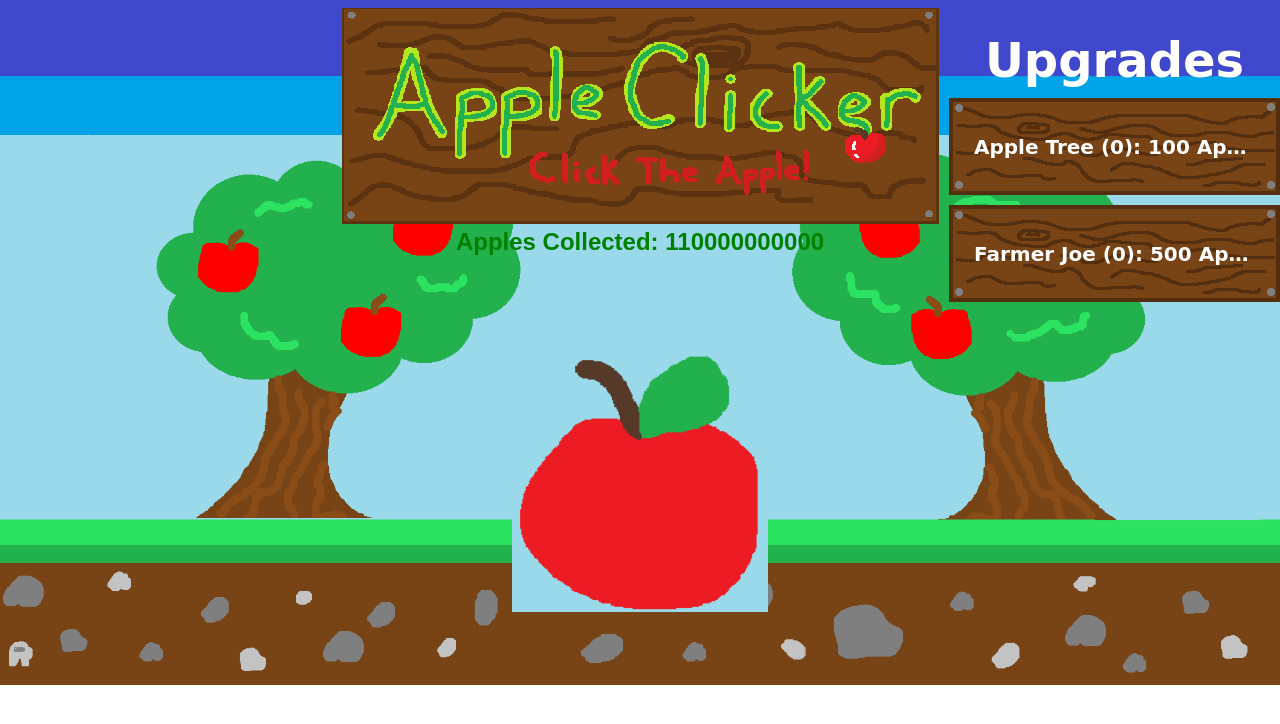
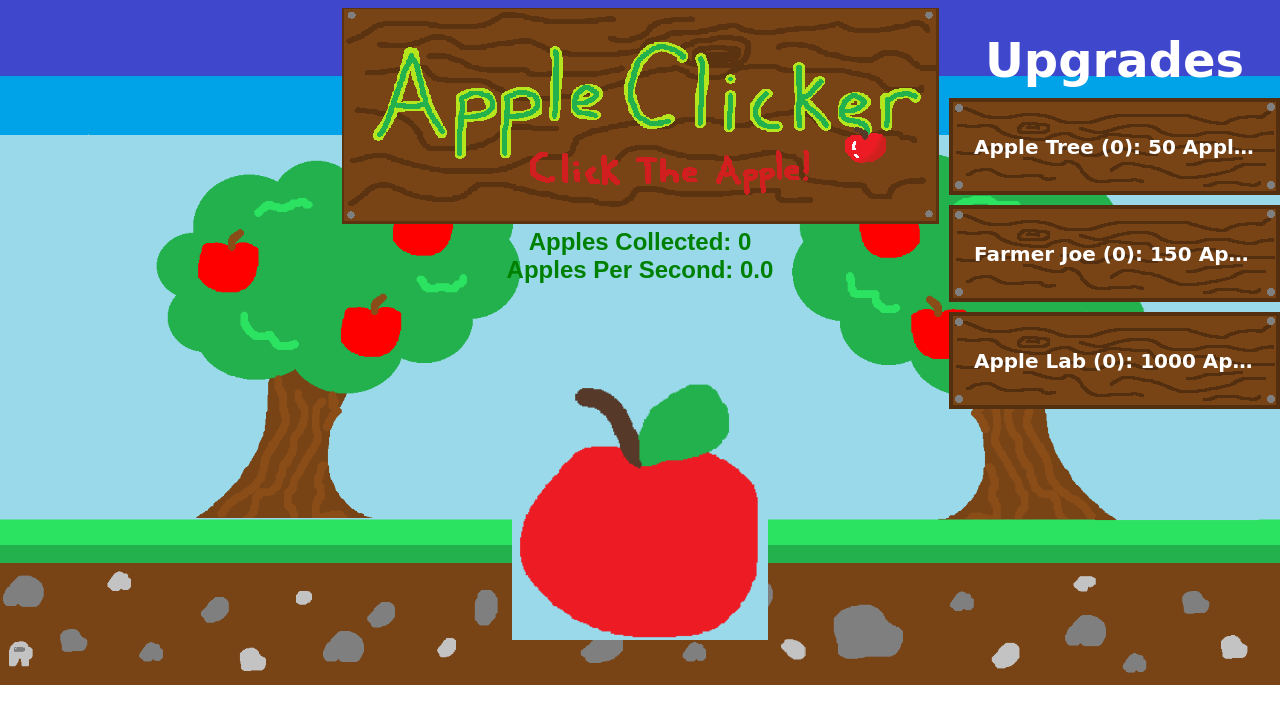
Before and after one commit to MudkipLikesBacon113/Apple-Clicker, a plain HTML site: page index.html in a window 1280 px wide. Drawn offline with Linux system fonts and the light colour scheme.

Commit message:
Apple lab update index.html
just a new upgrade, apple labs

```diff
--- a/index.html
+++ b/index.html
@@ -77,17 +77,19 @@
     <div class="fundiv">
         <img src="Apple Clicker!.png" alt="Apple Clicker Logo">
         <div id="appleCount">Apples Collected: 0</div>
+        <div id="appleCount">Apples Per Second: 0</div>
         <button class="Bapple" id="appleButton"></button>
     </div>
     <div class="Udiv">
         Upgrades
-        <button class="Upgrade" id="treeUpgradeButton">Apple Tree (0): 100 Apples</button>
-        <button class="Upgrade" id="joeUpgradeButton">Farmer Joe (0): 500 Apples</button>
+        <button class="Upgrade" id="treeUpgradeButton">Apple Tree (0): 50 Apples</button>
+        <button class="Upgrade" id="joeUpgradeButton">Farmer Joe (0): 150 Apples</button>
+        <button class="Upgrade" id="labUpgradeButton">Apple Lab (0): 1000 Apples</button>
     </div>
 
     <script>
 document.addEventListener('DOMContentLoaded', function () {
-            let appleCount = 110000000000; // Tracks apples collected
+    let appleCount = 0; // Tracks apples collected
     let totalgen = 0;  // Total apples generated per second
 
     let treeCount = 0;  // Tracks purchased Apple Trees
@@ -98,11 +100,17 @@
     let joePrice = 150; // Cost of one Farmer Joe
     let joegen = 0;     // Apples generated per Farmer Joe per second
 
+    let labCount = 0;
+    let labPrice = 1000;
+    let labgen = 0;
+
     // Get DOM elements
     const appleCountDisplay = document.getElementById('appleCount');
+    const applePerSecondDisplay = document.querySelectorAll('#appleCount')[1]; // Second #appleCount element
     const appleButton = document.getElementById('appleButton');
     const treeUpgradeButton = document.getElementById('treeUpgradeButton');
     const joeUpgradeButton = document.getElementById("joeUpgradeButton");
+    const labUpgradeButton = document.getElementById("labUpgradeButton");
 
     // Add functionality for clicking the apple button
     appleButton.addEventListener('click', function () {
@@ -113,7 +121,6 @@
     // Add functionality for the Tree Upgrade button
     treeUpgradeButton.addEventListener('click', function () {
         if (appleCount >= treePrice) {
-                    // Deduct apples and increase tree count
             appleCount -= treePrice;
             treeCount++;
             treegen = treeCount * 0.1; // Each tree generates 0.1 apples/second
@@ -127,18 +134,28 @@
     // Add functionality for the Farmer Joe Upgrade button
     joeUpgradeButton.addEventListener('click', function () {
         if (appleCount >= joePrice) {
-                    // Deduct apples and increase Farmer Joe count
             appleCount -= joePrice;
             joeCount++;
             joegen = joeCount * 1; // Each Farmer Joe generates 1 apple/second
-                    joePrice = Math.floor(joePrice * 1.1)
+            joePrice = Math.floor(joePrice * 1.1);
 
             appleCountDisplay.textContent = `Apples Collected: ${Math.floor(appleCount)}`;
             joeUpgradeButton.textContent = `Farmer Joe (${joeCount}): ${joePrice} Apples`;
         }
     });
 
-            // Update apples collected based on total generation
+    // Add functionality for the Lab Upgrade button
+    labUpgradeButton.addEventListener('click', function () {
+        if (appleCount >= labPrice) {
+            appleCount -= labPrice;
+            labCount++;
+            labgen = labCount * 25; // Each lab generates 25 apples/second
+            labPrice = Math.floor(labPrice * 1.1);
+
+            appleCountDisplay.textContent = `Apples Collected: ${Math.floor(appleCount)}`;
+            labUpgradeButton.textContent = `Apple Lab (${labCount}): ${labPrice} Apples`;
+        }
+    });
 
     // Smooth incremental apple addition based on generation rate
     let lastUpdateTime = Date.now();
@@ -148,12 +165,14 @@
         const deltaTime = (now - lastUpdateTime) / 1000; // Convert to seconds
         lastUpdateTime = now;
 
-                totalgen = treegen + joegen; // Update total generation rate
+        totalgen = treegen + joegen + labgen; // Update total generation rate
         appleCount += totalgen * deltaTime; // Add apples smoothly based on elapsed time
 
         appleCountDisplay.textContent = `Apples Collected: ${Math.floor(appleCount)}`;
+        applePerSecondDisplay.textContent = `Apples Per Second: ${totalgen.toFixed(1)}`; // Update apples/second
     }, 50); // Update every 50ms for smoother increments
 });
+
     </script>
 </body>
 </html>
```
Lines whose indentation alone changed are shown as unchanged.
